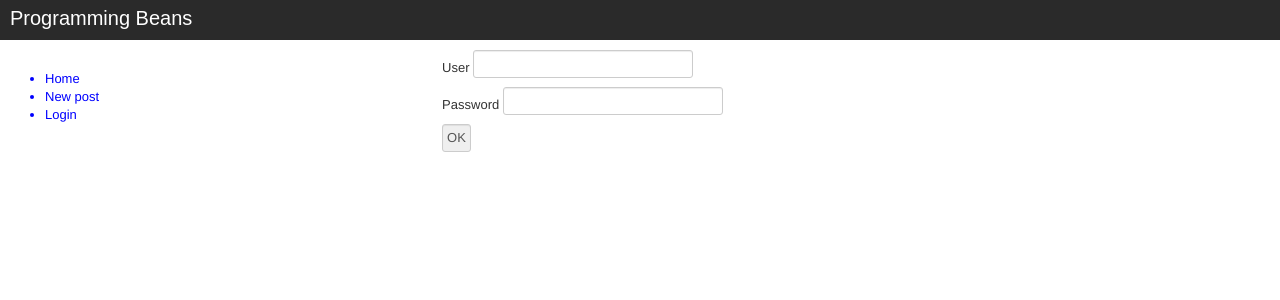
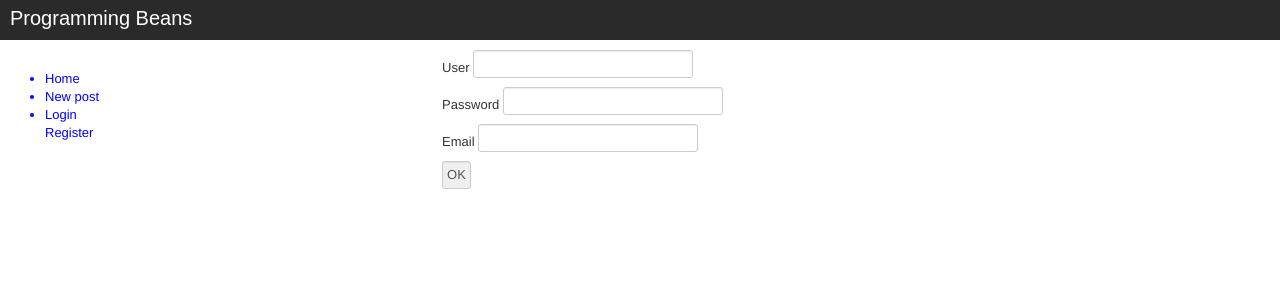
Before and after one commit to mahmoudhossam/blog, a Flask app: page /login in a window 1280 px wide. Shown: the top 300 px of the page. Run offline with Flask 2, Linux system fonts and the light colour scheme; parts of the project's set-up code (start-up, migrations or seed data) failed here and were passed over; some web fonts are replaced.

Commit message:
Multi-user support, started using gunicorn.

```diff
--- a/requirements.txt
+++ b/requirements.txt
@@ -3,6 +3,7 @@ Flask-Login==0.1
 Jinja2==2.6
 Werkzeug==0.8.2
 distribute==0.6.24
+gunicorn==0.14.1
 mongoengine==0.5.2
 py-bcrypt==0.2
 pymongo==2.1.1
--- a/webapp/models.py
+++ b/webapp/models.py
@@ -10,3 +10,4 @@ class Post(Document):
 class User(Document):
     username = StringField(required=True, min_length=4)
     hashed_pw = StringField(required=True)
+    email = StringField(required=True)
--- a/webapp/templates/base.html
+++ b/webapp/templates/base.html
@@ -16,6 +16,7 @@
                         <a href="{{ url_for('index') }}"><li>Home</li></a>
                         <a href="{{ url_for('post_new') }}"><li>New post</li></a>
                         <a href="{{ url_for('login') }}"><li>Login</li></a>
+                        <a href="{{ url_for('register') }}"<li>Register</li></a>
                     </ul>
                 </div>
 
--- a/webapp/templates/login.html
+++ b/webapp/templates/login.html
@@ -8,6 +8,9 @@
     Password
     <input type="password" name="password"></input>
     <br>
+    Email
+    <input type="text" name="email"></input>
+    <br>
     <input type="submit" value="OK"></input>
 </form>
 
--- /dev/null
+++ b/webapp/templates/register.html
@@ -0,0 +1 @@
+{% extends "base.html" %}
--- a/webapp/views.py
+++ b/webapp/views.py
@@ -36,3 +36,15 @@ def login():
             return "Invalid user/password."
     else:
         return render_template('login.html')
+
+@app.route('/register', methods=['POST', 'GET'])
+def register():
+    if request.method == 'POST':
+        password = request.form['password']
+        user = request.form['user']
+        email = request.form['email']
+        if user and password and email:
+            create_user(user, password, email)
+        else:
+            #This is temporary, until I figure something else out.
+            abort(404)
```
Also changed, not shown: webapp/util.py (+11 -9 lines), 2 other files.
